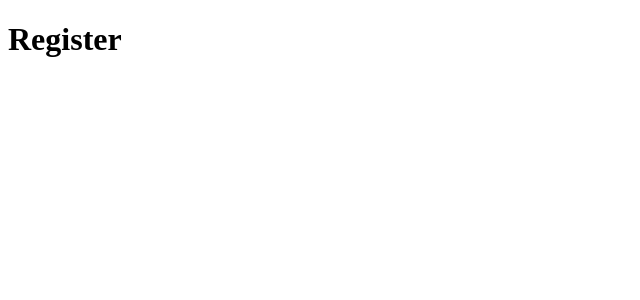
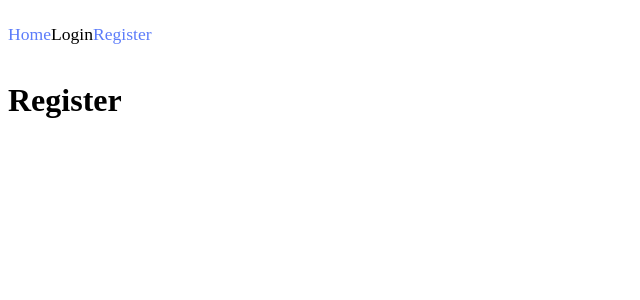
Before and after one commit to 5tarlight/devpub-frontend, a React (Create React App) app: page /register in a window 1280 px wide. Shown: the top 300 px of the page, without its empty margins (0-640 px from the left). Built offline with nearby package versions, Linux system fonts and the light colour scheme.

Commit message:
Header component

```diff
--- a/src/components/App.tsx
+++ b/src/components/App.tsx
@@ -1,16 +1,20 @@
 import React from 'react';
 import { BrowserRouter as Router, Route, Switch } from 'react-router-dom';
 import { Home, Register, Login, NotFound } from '../pages';
+import { Header } from '../components';
 
 const App = () => {
   return (
     <Router>
-      <Switch>
-        <Route exact path="/" component={Home} />
-        <Route path="/register" component={Register} />
-        <Route path="/login" component={Login} />
-        <Route component={NotFound} />
-      </Switch>
+      <div>
+        <Header />
+        <Switch>
+          <Route exact path="/" component={Home} />
+          <Route exact path="/register" component={Register} />
+          <Route exact path="/login" component={Login} />
+          <Route component={NotFound} />
+        </Switch>
+      </div>
     </Router>
   );
 };
--- /dev/null
+++ b/src/components/Header/Header.css
@@ -0,0 +1,25 @@
+.header {
+    background: #5c7cfa;
+    display: table;
+    table-layout: fixed;
+    width: 100%;
+}
+
+.item {
+    text-align: center;
+    padding-top: 1rem;
+    padding-bottom: 1rem;
+    display: table-cell;
+    color: black;
+    text-decoration: none;
+    font-size: 1.1rem;
+}
+
+.item:hover {
+    background: #748ffc;
+}
+
+.item:active, .item.active {
+    background: white;
+    color: #5c7cfa;
+}
--- /dev/null
+++ b/src/components/Header/Header.tsx
@@ -0,0 +1,21 @@
+import React from 'react';
+import { NavLink } from 'react-router-dom';
+import './Header.css';
+
+const Header = () => {
+  return (
+    <div className="Header">
+      <NavLink to="/" className="item">
+        Home
+      </NavLink>
+      <NavLink to="/login" className="item">
+        Login
+      </NavLink>
+      <NavLink to="/register" className="item">
+        Register
+      </NavLink>
+    </div>
+  );
+};
+
+export default Header;
--- a/src/components/index.tsx
+++ b/src/components/index.tsx
@@ -1 +1,2 @@
 export { default as NotFoundError } from './Error/NotFound/NotFoundError';
+export { default as Header } from './Header/Header';
```
